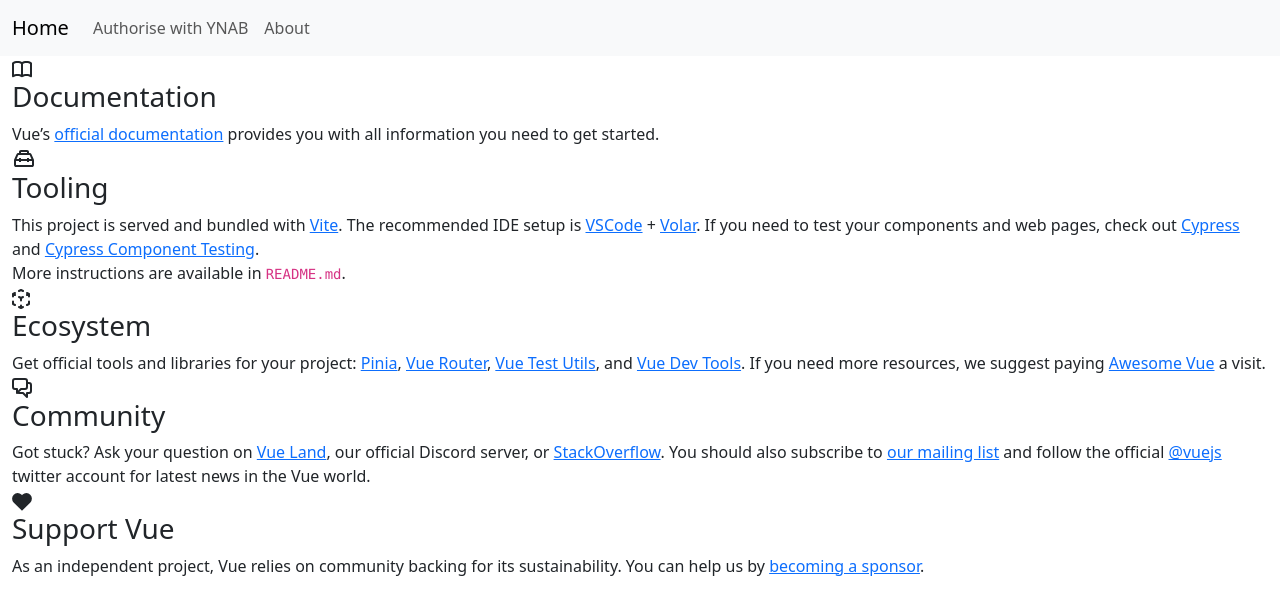
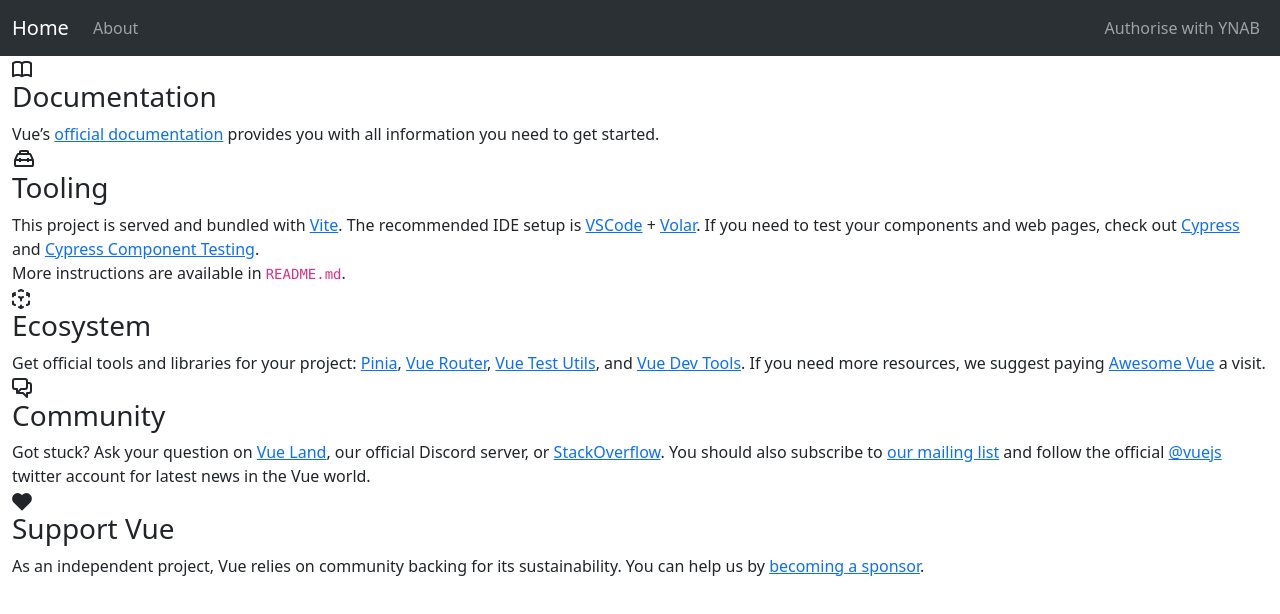
Before and after one commit to rpussente/ynab-on-fire, a Vue app: page /about in a window 1280 px wide. Shown: the top 614 px of the page. Built offline with nearby package versions, Linux system fonts and the light colour scheme.

Commit message:
Select and display current budget (#14)
* Implement budget selection

* Use dark them on the navbar

* Display selected budget

```diff
--- a/src/App.vue
+++ b/src/App.vue
@@ -29,7 +29,7 @@
 </script>
 
 <template>
-  <header class="navbar navbar-expand-lg bg-body-tertiary">
+  <header class="navbar navbar-expand-lg bg-body-tertiary" data-bs-theme="dark">
     <div class="container-fluid">
       <RouterLink to="/" class="navbar-brand">Home</RouterLink>
       <button
@@ -44,14 +44,19 @@
         <span class="navbar-toggler-icon"></span>
       </button>
       <div id="navbarNav" class="collapse navbar-collapse">
-        <ul class="navbar-nav">
+        <ul class="navbar-nav me-auto">
+          <li class="nav-item">
+            <RouterLink to="/about" class="nav-link">About</RouterLink>
+          </li>
+        </ul>
+        <ul class="navbar-nav ms-auto">
           <li class="nav-item">
             <a class="nav-link" v-bind:href="ynab.authUri" v-if="!ynab.isAuthorised">
               Authorise with YNAB
             </a>
-          </li>
-          <li class="nav-item">
-            <RouterLink to="/about" class="nav-link">About</RouterLink>
+            <a class="nav-link" v-else-if="ynab.selectedBudget">
+              Using: {{ ynab.selectedBudget.name }}
+            </a>
           </li>
         </ul>
       </div>
--- a/src/components/BudgetList.vue
+++ b/src/components/BudgetList.vue
@@ -4,7 +4,12 @@
 </script>
 
 <template>
-  <li v-for="budget in ynab.budgets" v-bind:key="budget.id">
+  <a
+    v-for="budget in ynab.budgets"
+    v-bind:id="budget.id"
+    v-bind:key="budget.id"
+    v-on:click="ynab.selectedBudget = budget"
+  >
     {{ budget.name }}
-  </li>
+  </a>
 </template>
--- a/src/stores/ynab.ts
+++ b/src/stores/ynab.ts
@@ -36,7 +36,9 @@
 
   const loading = ref(false)
   const error = ref()
+
   const budgets = ref<ynab.BudgetSummary[]>([])
+  const selectedBudget = ref<ynab.BudgetSummary>()
   function loadBudgets() {
     if (api.value != null) {
       api.value.budgets
@@ -53,5 +55,5 @@
     }
   }
 
-  return { apiConfig, accessToken, authUri, isAuthorised, markAuthorised, budgets }
+  return { apiConfig, accessToken, authUri, isAuthorised, markAuthorised, selectedBudget, budgets }
 })
--- a/src/views/HomeView.vue
+++ b/src/views/HomeView.vue
@@ -1,7 +1,13 @@
 <script setup lang="ts">
+import { useYnabStore } from '@/stores/ynab'
 import BudgetList from '@/components/BudgetList.vue'
+
+const ynab = useYnabStore()
 </script>
 
 <template>
-  <BudgetList />
+  <div v-if="ynab.selectedBudget">
+    {{ ynab.selectedBudget.name }}
+  </div>
+  <BudgetList v-else />
 </template>
```
Also changed, not shown: 1 other file (tests, documents, lock files or other folders).
